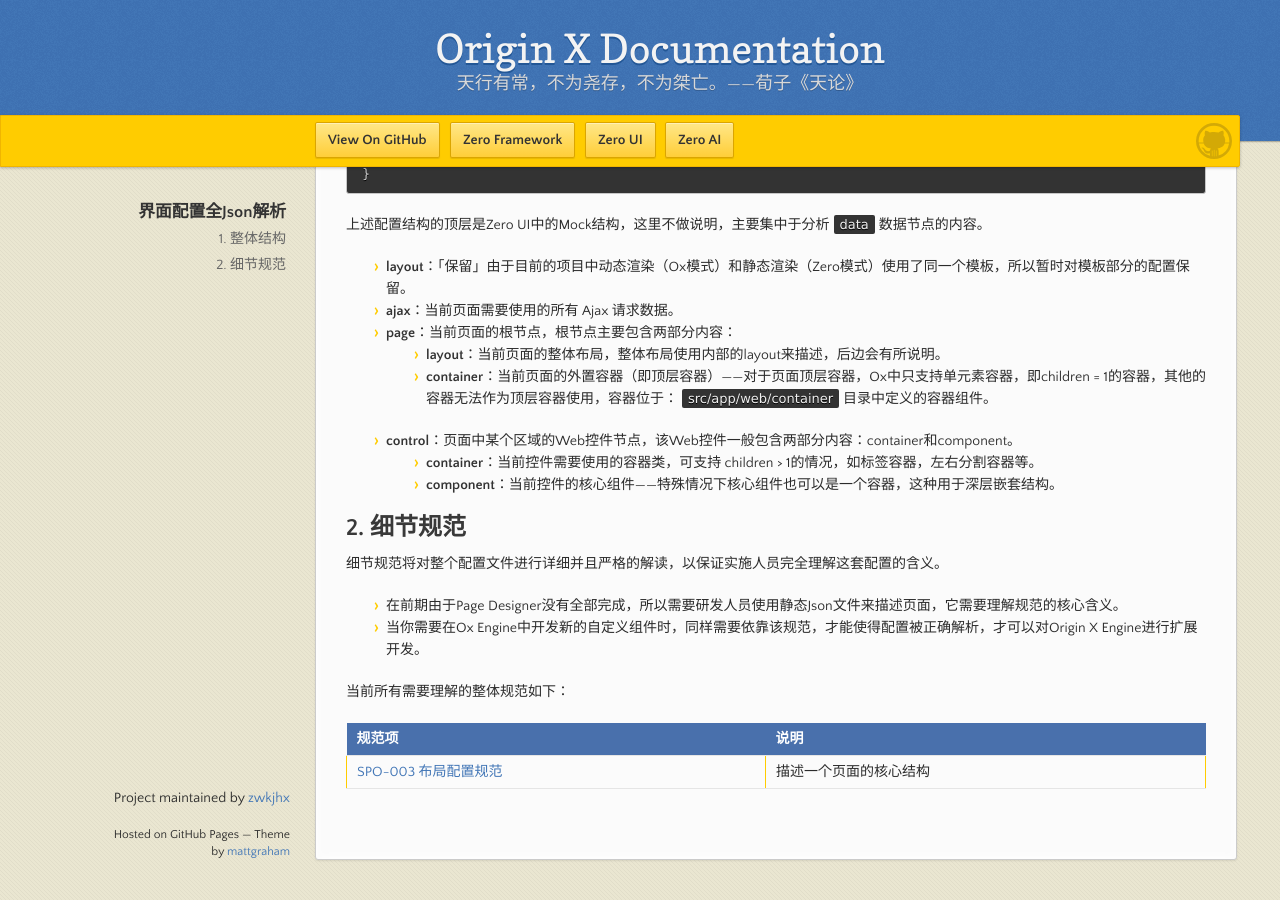
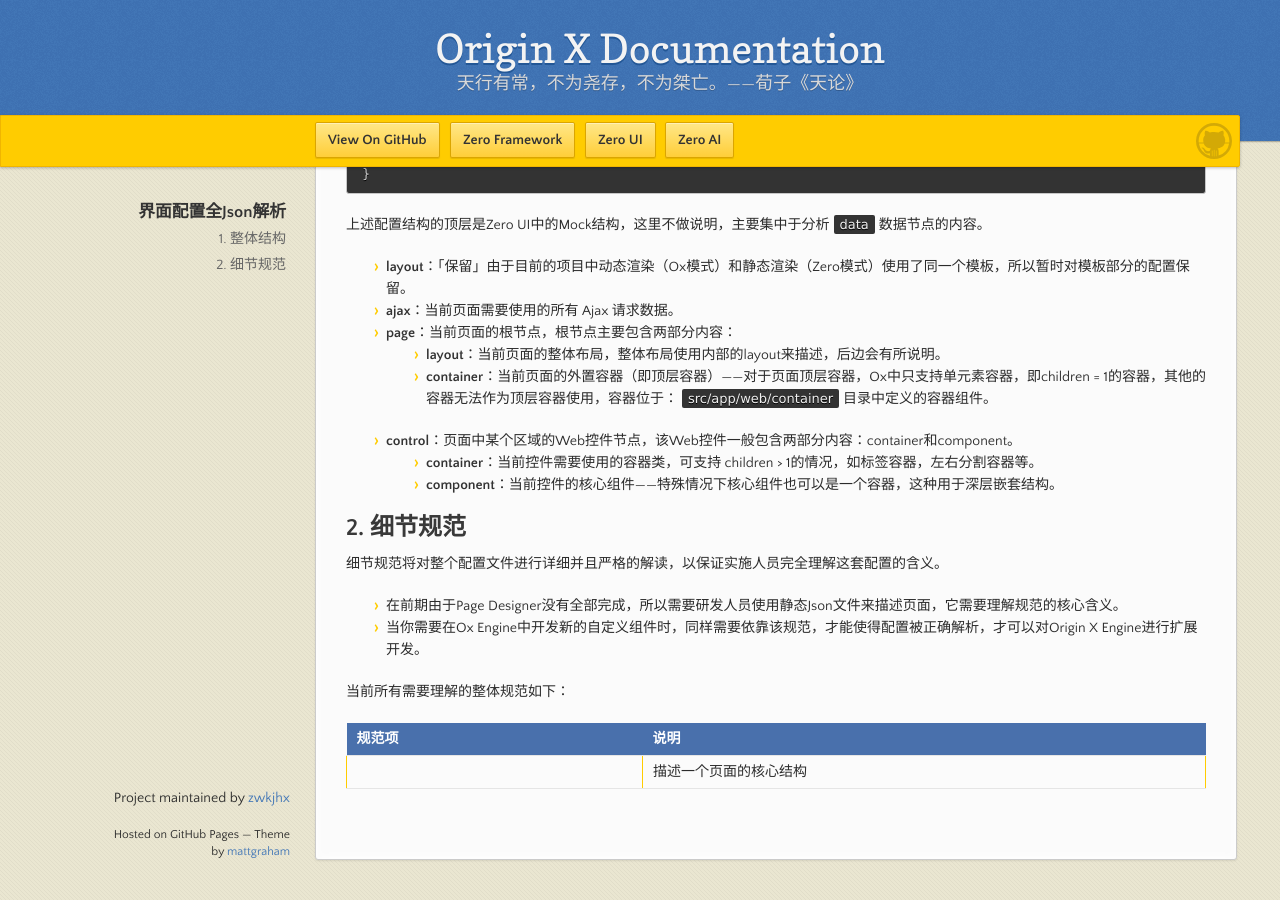
Before and after one commit to zwkjhx/ox-doc, a Jekyll site: the page built from specification/3-origin-xgui-fan/spo-001-jie-mian-pei-zhi-quan-json-jie-xi.md, in a window 1280 px wide and 900 px high, scrolled down 668 px. Built offline with Jekyll 4.4.1, drawn with Linux system fonts in a browser that asks for light colours; our own code applies the rules of GitHub Pages for plain Markdown files.

Commit message:
Updates specification/3-origin-xgui-fan/spo-001-jie-mian-pei-zhi-quan-json-jie-xi.md
Auto commit by GitBook Editor

```diff
--- a/specification/3-origin-xgui-fan/spo-001-jie-mian-pei-zhi-quan-json-jie-xi.md
+++ b/specification/3-origin-xgui-fan/spo-001-jie-mian-pei-zhi-quan-json-jie-xi.md
@@ -52,4 +52,4 @@
 
 | 规范项 | 说明 |
 | :--- | :--- |
-| [SPO-003 布局配置规范](/specification/3-origin-xgui-fan/spo-003-bu-ju-pei-zhi-gui-fan.md) | 描述一个页面的核心结构 |
+|  | 描述一个页面的核心结构 |
```
